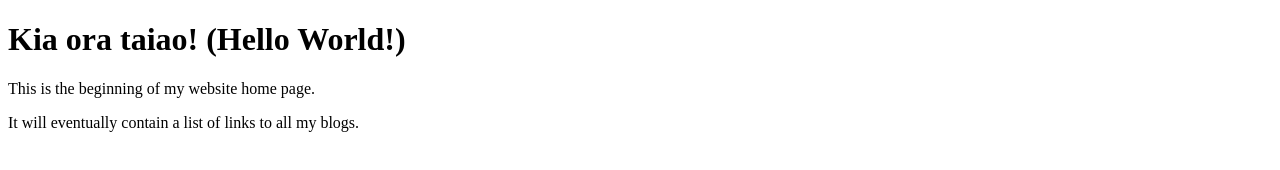
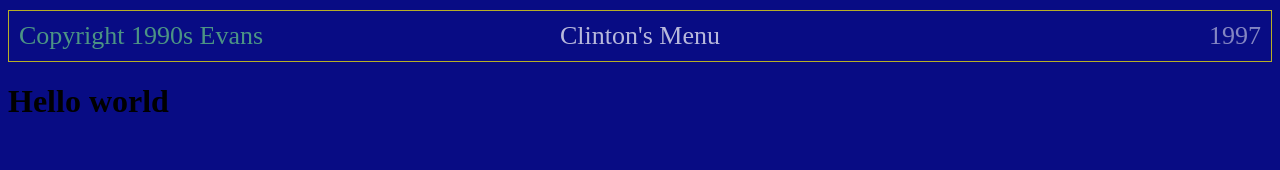
Before and after one commit to clinton-b-evans/clinton-b-evans.github.io, a plain HTML site: page index.html in a window 1280 px wide. Drawn offline with Linux system fonts and the light colour scheme; a web font is replaced by a local one.

Commit message:
Start design layout of site. Create CSS file

```diff
--- a/index.html
+++ b/index.html
@@ -4,11 +4,21 @@
   <meta charset="UTF-8">
   <meta http-equiv="X-UA-Compatible" content="IE=edge">
   <meta name="viewport" content="width=device-width, initial-scale=1.0">
-  <title>My Blog</title>
+  <link href="styles/main.css" rel="stylesheet" type="text/css">
+  <title>clinton.exe (not a virus)</title>
 </head>
 <body>
-  <h1>Kia ora taiao! (Hello World!)</h1>
-  <p>This is the beginning of my website home page.</p>
-  <p>It will eventually contain a list of links to all my blogs.</p>
+  <!--- header and navigation -->
+  <header class="header">
+    <span class="header-copyright flicker">Copyright 1990s Evans</span>
+    <span class="header-page-title">Clinton's Menu</span>
+    <span class="header-date">1997</span>
+  </header>
+
+  <!--- main page -->
+
+  <div id="main">
+    <h1>Hello world</h1>
+  </div>
 </body>
 </html>
--- a/styles/main.css
+++ b/styles/main.css
@@ -0,0 +1,72 @@
+body {
+  background-color: #080c84;
+}
+@font-face {
+  font-family: 'ibm';
+  src: url('https://api.allorigins.win/raw?url=https://int10h.org/oldschool-pc-fonts/fontlist/woff/web_ibm_vga_8x16.woff');
+}
+header {
+  display: flex;
+  margin-top: 10px;
+  color: #FFF;
+  padding: 10px;
+  border: 1px rgb(255, 242, 0) solid;
+  animation: flicker 10s infinite;
+
+}
+
+span {
+  font-size: 26px;
+  font-family: ibm;
+  font-smooth: never;
+}
+.header-copyright {
+  color: #69cd85;
+  flex: 1;
+  text-align: left;
+}
+.header-page-title {
+  color: #60dafe
+  flex: 1;
+  text-align: center;
+}
+.header-date {
+  flex: 1;
+  text-align: right;
+  animation: flicker 10s infinite;
+}
+
+a {
+  color: white;
+}
+
+
+@keyframes flicker {
+  0% {
+    opacity: 1;
+  }
+  15% {
+    opacity: 0.9;
+  }
+  30% {
+    opacity: 1;
+  }
+  35% {
+    opacity: 0.7;
+  }
+  40% {
+    opacity: 1;
+  }
+  45% {
+    opacity: 1;
+  }
+  60% {
+    opacity: 0.5;
+  }
+  90% {
+    opacity: 0.7003;
+  }
+  100% {
+    opacity: 0.24387;
+  }
+}
```
